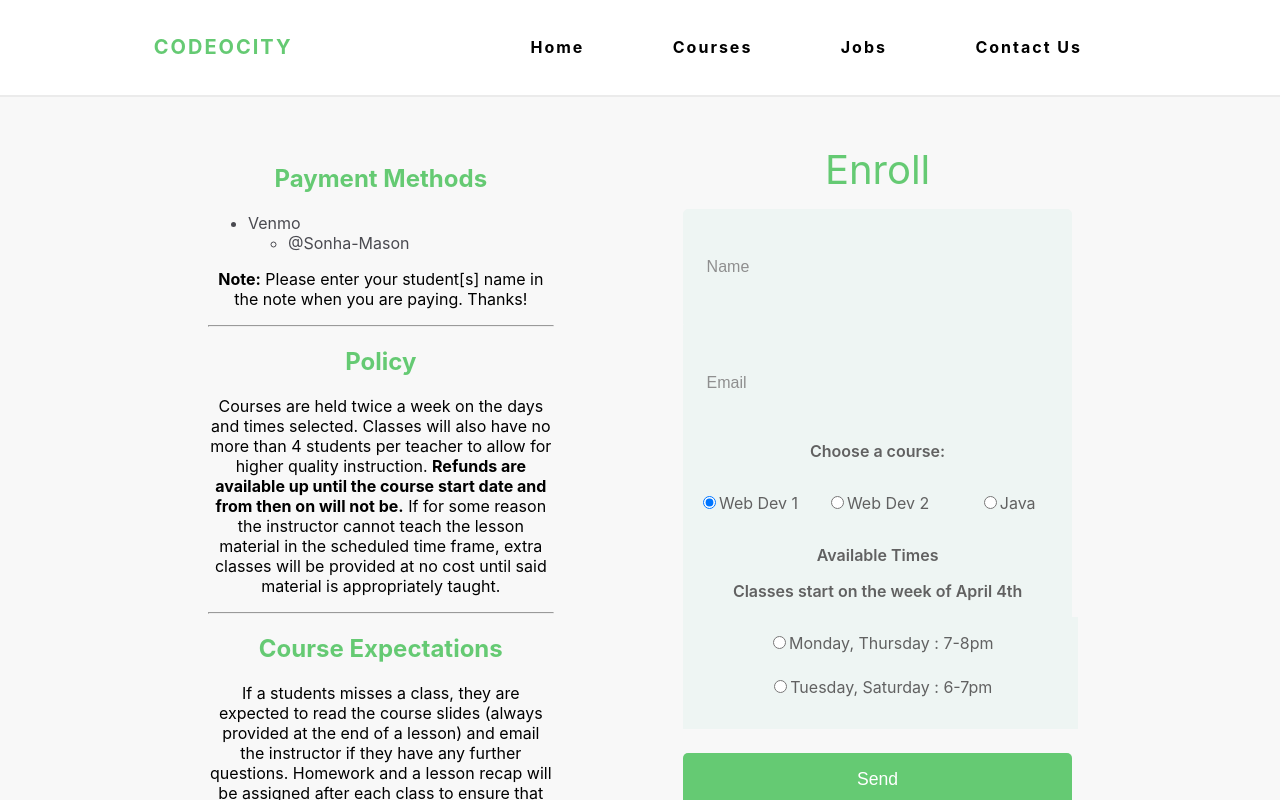
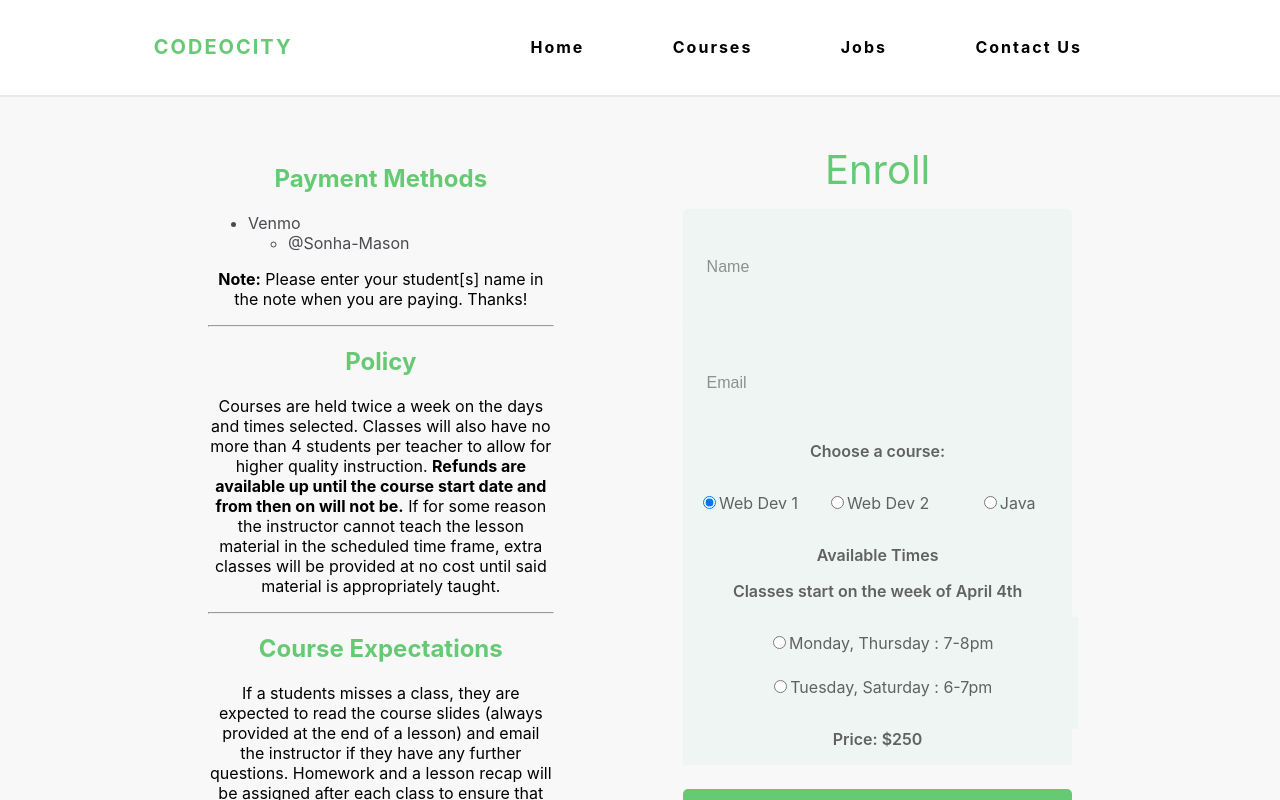
Before and after one commit to yxli001/Codeocity, a React (Create React App) app in the folder frontend/: page /course/signup/1 in a window 1280 px wide. Built offline with nearby package versions, Linux system fonts and the light colour scheme.

Commit message:
add price on signup form

```diff
--- a/frontend/src/pages/courses/course-signup/CourseSignup.js
+++ b/frontend/src/pages/courses/course-signup/CourseSignup.js
@@ -263,6 +263,10 @@ const CourseSignup = (props) => {
                     })}
                 </div>
 
+                <div className="price weiufgpfewi">
+                    Price: ${state.selectedCourse.price}
+                </div>
+
                 <button className="signup-submit" onClick={onSubmitHandler}>
                     Send
                 </button>
```
